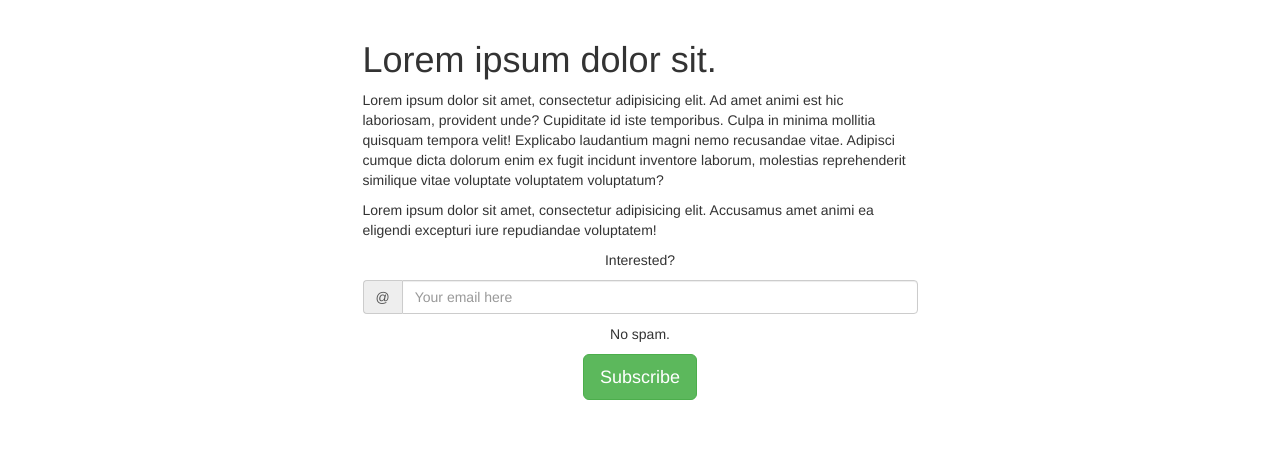
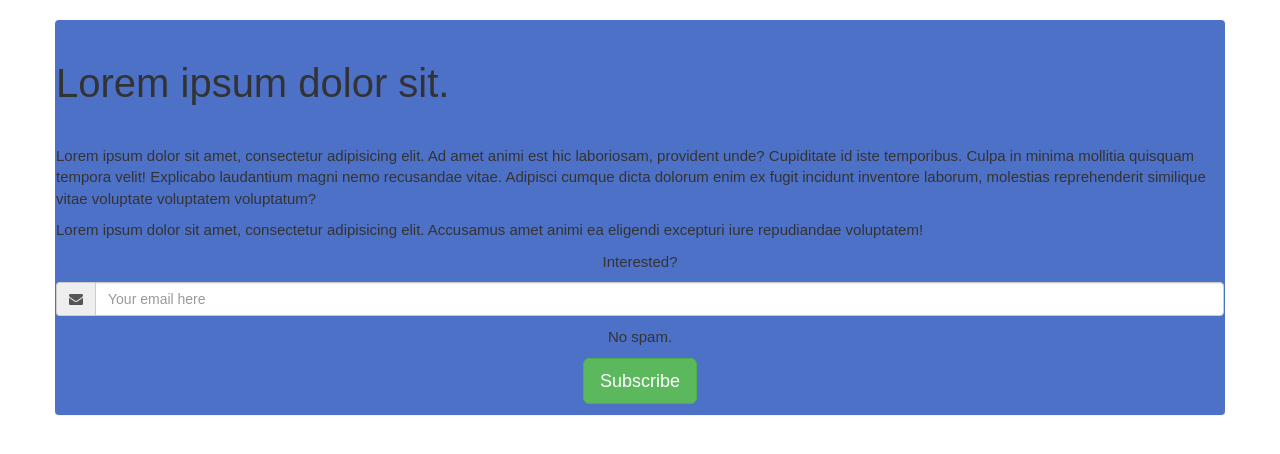
Before and after one commit to Alexlliso/landingPageHTML5, a plain HTML site: page index.html in a window 1280 px wide. Drawn offline with nearby package versions, Linux system fonts and the light colour scheme.

Commit message:
font awesome

```diff
--- a/index.html
+++ b/index.html
@@ -5,11 +5,26 @@
     <meta name="viewport"
           content="width=device-width, user-scalable=no, initial-scale=1.0, maximum-scale=1.0, minimum-scale=1.0">
     <link rel="stylesheet" href="https://maxcdn.bootstrapcdn.com/bootstrap/3.3.6/css/bootstrap.min.css">
+    <link rel="stylesheet" href="https://maxcdn.bootstrapcdn.com/font-awesome/4.5.0/css/font-awesome.min.css">
+    <link rel="stylesheet" href="https://fonts.googleapis.com/css?family=Open+Sans">
     <title>Landing Page</title>
     <style>
 
         body {
             padding-top: 20px;
+            font-size: 15px;
+            font-family: "Abel", Arial;
+        }
+        h1 {
+            font-weight: 400;
+            font-size: 40px;
+            font-family: "Open-Sans", Arial;
+        }
+        .margin-vertical {
+            margin: 40px 0;
+        }
+        .panel {
+            background-color: #4e71c8;
         }
 
     </style>
@@ -18,8 +33,8 @@
 
 <div class="container">
     <div class="row">
-        <div class="col-md-6 col-md-offset-3">
-            <h1>Lorem ipsum dolor sit.</h1>
+        <div class="panel" class="col-md-6 col-md-offset-3">
+            <h1 class="margin-vertical">Lorem ipsum dolor sit.</h1>
             <p>Lorem ipsum dolor sit amet, consectetur adipisicing elit. Ad amet animi est hic laboriosam, provident unde? Cupiditate id iste temporibus. Culpa in minima mollitia quisquam tempora velit! Explicabo laudantium magni nemo recusandae vitae. Adipisci cumque dicta dolorum enim ex fugit incidunt inventore laborum, molestias reprehenderit similique vitae voluptate voluptatem voluptatum?</p>
             <p>Lorem ipsum dolor sit amet, consectetur adipisicing elit. Accusamus amet animi ea eligendi excepturi iure repudiandae voluptatem!</p>
 
@@ -27,7 +42,9 @@
 
             <form action="#" method="post">
                 <p class="input-group">
-                    <span class="input-group-addon">@</span>
+                    <span class="input-group-addon">
+                        <i class="fa fa-envelope"></i>
+                    </span>
                     <input
                             type="email"
                             class="form-control"
```
